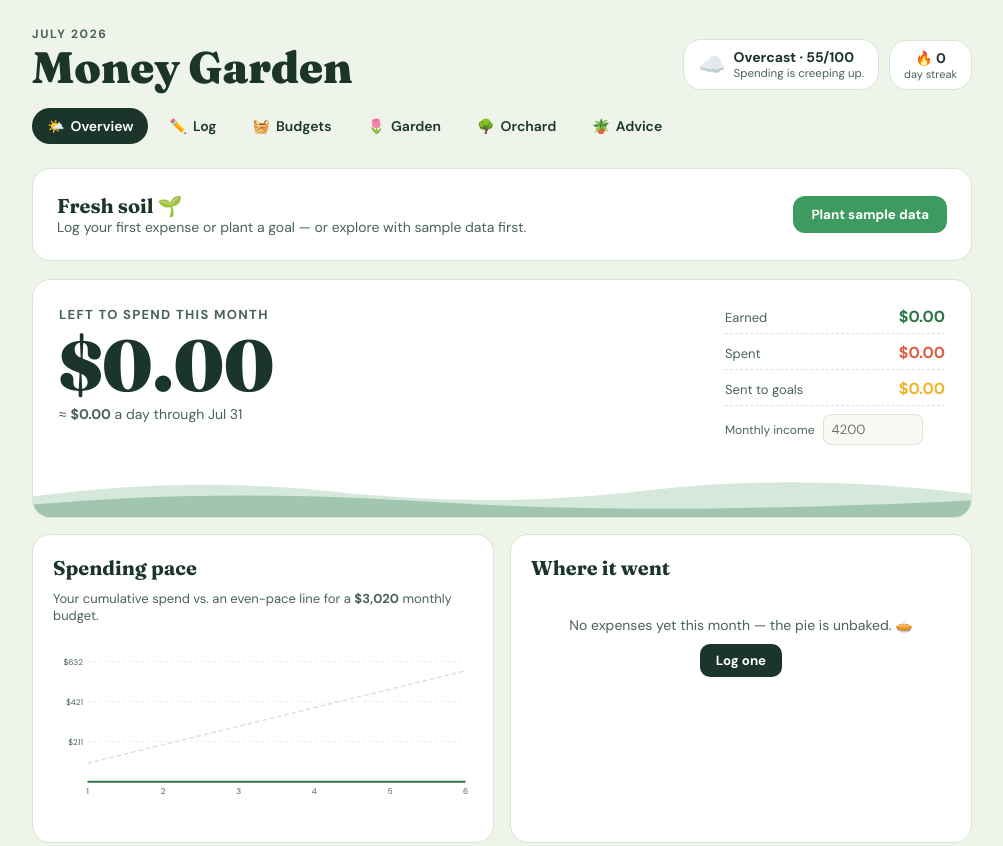
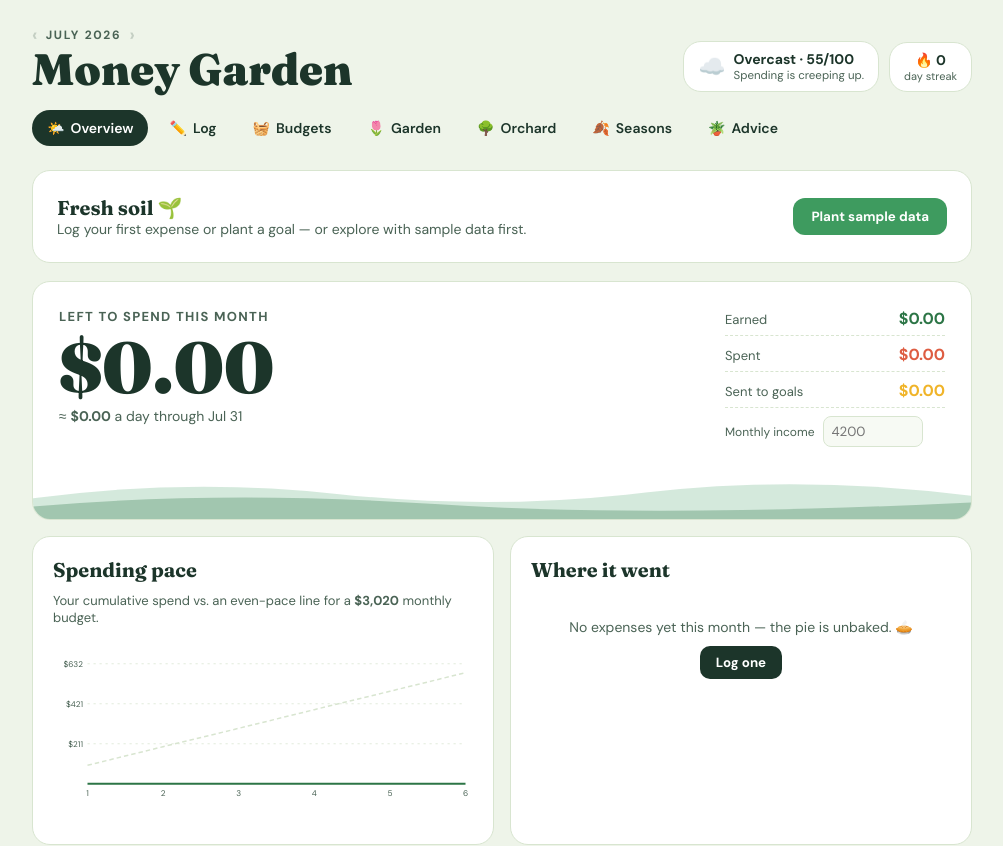
Before and after one commit to Snailoading/money-garden, a React (Vite) app: page / in a window 1280 px wide. Shown: the top 846 px of the page, without its empty margins (138-1141 px from the left). Built offline with nearby package versions, Linux system fonts and the light colour scheme.

Commit message:
Add month navigation: header switcher + view threading
A global viewing month with clamped arrows and a back-to-today pill.
Overview/Log/Budget plots follow; Garden/Orchard/Advice stay on today.

```diff
--- a/src/ui/App.tsx
+++ b/src/ui/App.tsx
@@ -6,8 +6,9 @@
 import { useEffect, useMemo, useRef, useState } from "react";
 import type { Commitment, Goal, Invest, State, Transaction } from "../engine/types";
 import { DEFAULT_INVEST, STORAGE_KEY } from "../engine/types";
-import { fmt, uid, todayISO } from "../engine/format";
-import { derive, weatherFor } from "../engine/stats";
+import { fmt, monthKey, monthLabel, uid, todayISO } from "../engine/format";
+import { derive, deriveMonthView, weatherFor } from "../engine/stats";
+import { monthRange, monthlyTrends } from "../engine/trends";
 import { bumpStreak, deserialize, emptyState, sampleState, serialize } from "../engine/state";
 import { buildBackup, parseBackup, type ImportPreview } from "../engine/backup";
 import { createStore } from "../engine/storage";
@@ -17,6 +18,7 @@ import { Log } from "./tabs/Log";
 import { Budgets } from "./tabs/Budgets";
 import { Garden } from "./tabs/Garden";
 import { Orchard } from "./tabs/Orchard";
+import { Seasons } from "./tabs/Seasons";
 import { Advice } from "./tabs/Advice";
 
 const store = createStore();
@@ -27,6 +29,7 @@ const TABS = [
   { id: "budgets",  label: "Budgets",  icon: "🧺" },
   { id: "garden",   label: "Garden",   icon: "🌷" },
   { id: "orchard",  label: "Orchard",  icon: "🌳" },
+  { id: "seasons",  label: "Seasons",  icon: "🍂" },
   { id: "advice",   label: "Advice",   icon: "🪴" },
 ] as const;
 type TabId = (typeof TABS)[number]["id"];
@@ -37,6 +40,8 @@ export function MoneyGarden() {
   const [toast, setToast] = useState<string | null>(null);
   const [confirmReset, setConfirmReset] = useState(false);
   const [pendingImport, setPendingImport] = useState<ImportPreview | null>(null);
+  /** YYYY-MM being browsed; null = today. Affects Overview, Log, Budget plots. */
+  const [viewYm, setViewYm] = useState<string | null>(null);
   const memoryFallback = useRef(false);
   const toastTimer = useRef<ReturnType<typeof setTimeout> | undefined>(undefined);
   const importInput = useRef<HTMLInputElement>(null);
@@ -79,6 +84,9 @@ export function MoneyGarden() {
 
   /* ---------- derived numbers (engine) ---------- */
   const derived = useMemo(() => (state ? derive(state) : null), [state]);
+  const monthView = useMemo(() => (state && viewYm ? deriveMonthView(state, viewYm) : null), [state, viewYm]);
+  const months = useMemo(() => (state ? monthRange(state) : []), [state]);
+  const trends = useMemo(() => (state ? monthlyTrends(state) : []), [state]);
 
   if (!state || !derived) {
     return (
@@ -183,12 +191,26 @@ export function MoneyGarden() {
     const { counts } = pendingImport;
     setStateSafe(pendingImport.state);
     setPendingImport(null);
+    setViewYm(null);
     setTab("overview");
     showToast(`🌱 Garden restored — ${counts.transactions} transactions, ${counts.goals} goals.`);
   };
 
+  /* ---------- month navigation ---------- */
+  const currentYm = monthKey();
+  const shownYm = viewYm ?? currentYm;
+  const shownIdx = months.indexOf(shownYm);
+  const canPrev = shownIdx > 0;
+  const canNext = viewYm !== null;
+  const goToMonth = (ym: string) => setViewYm(ym === currentYm ? null : ym);
+
   const isEmpty = state.transactions.length === 0 && state.goals.length === 0;
   const weather = weatherFor(derived.health);
+  const navBtnStyle = (enabled: boolean) => ({
+    border: "none", background: "transparent", cursor: enabled ? "pointer" : "default",
+    color: C.inkSoft, fontWeight: 700, fontSize: 18, lineHeight: 1, padding: "0 6px",
+    opacity: enabled ? 1 : 0.25,
+  } as const);
 
   return (
     <div style={{ minHeight: "100vh", background: C.bg, color: C.ink, fontFamily: "'DM Sans', system-ui, sans-serif" }}>
@@ -196,8 +218,20 @@ export function MoneyGarden() {
       <header style={{ maxWidth: 980, margin: "0 auto", padding: "26px 20px 8px" }}>
         <div style={{ display: "flex", alignItems: "flex-end", justifyContent: "space-between", flexWrap: "wrap", gap: 12 }}>
           <div>
-            <div style={{ fontSize: 12, letterSpacing: "0.14em", textTransform: "uppercase", color: C.inkSoft, fontWeight: 700 }}>
-              {new Date().toLocaleDateString("en-US", { month: "long", year: "numeric" })}
+            <div style={{ display: "flex", alignItems: "center", gap: 2, marginLeft: -6 }}>
+              <button className="mg-btn" onClick={() => canPrev && goToMonth(months[shownIdx - 1])} disabled={!canPrev}
+                aria-label="Previous month" style={navBtnStyle(canPrev)}>‹</button>
+              <div style={{ fontSize: 12, letterSpacing: "0.14em", textTransform: "uppercase", color: viewYm ? "#9A7418" : C.inkSoft, fontWeight: 700 }}>
+                {monthLabel(shownYm, true)}
+              </div>
+              <button className="mg-btn" onClick={() => canNext && goToMonth(months[shownIdx + 1] ?? currentYm)} disabled={!canNext}
+                aria-label="Next month" style={navBtnStyle(canNext)}>›</button>
+              {viewYm && (
+                <button className="mg-btn" onClick={() => setViewYm(null)}
+                  style={{ marginLeft: 4, border: `1.5px solid #9A7418`, background: "#FBF3DC", color: "#9A7418", borderRadius: 999, padding: "2px 10px", fontWeight: 700, fontSize: 11, cursor: "pointer" }}>
+                  ↩ today
+                </button>
+              )}
             </div>
             <h1 style={{ fontFamily: "'Fraunces', serif", fontWeight: 900, fontSize: "clamp(30px, 5vw, 44px)", margin: "2px 0 0", lineHeight: 1.05 }}>
               Money Garden
@@ -240,18 +274,19 @@ export function MoneyGarden() {
               <div style={{ fontFamily: "'Fraunces', serif", fontWeight: 700, fontSize: 20 }}>Fresh soil 🌱</div>
               <div style={{ color: C.inkSoft, fontSize: 14 }}>Log your first expense or plant a goal — or explore with sample data first.</div>
             </div>
-            <button className="mg-btn" onClick={() => setStateSafe(sampleState())}
+            <button className="mg-btn" onClick={() => { setStateSafe(sampleState()); setViewYm(null); }}
               style={{ background: C.leaf, color: "#fff", border: "none", borderRadius: 12, padding: "10px 18px", fontWeight: 700, cursor: "pointer" }}>
               Plant sample data
             </button>
           </div>
         )}
 
-        {tab === "overview" && <Overview state={state} d={derived} setIncome={setIncome} goTo={(t) => setTab(t as TabId)} />}
-        {tab === "log" && <Log state={state} d={derived} addTransaction={addTransaction} deleteTransaction={deleteTransaction} />}
-        {tab === "budgets" && <Budgets state={state} d={derived} setBudget={setBudget} addCommitment={addCommitment} deleteCommitment={deleteCommitment} logCommitmentPayment={logCommitmentPayment} />}
+        {tab === "overview" && <Overview state={state} d={derived} view={monthView} setIncome={setIncome} goTo={(t) => setTab(t as TabId)} />}
+        {tab === "log" && <Log state={state} d={derived} view={monthView} addTransaction={addTransaction} deleteTransaction={deleteTransaction} />}
+        {tab === "budgets" && <Budgets state={state} d={derived} view={monthView} setBudget={setBudget} addCommitment={addCommitment} deleteCommitment={deleteCommitment} logCommitmentPayment={logCommitmentPayment} />}
         {tab === "garden" && <Garden state={state} addGoal={addGoal} waterGoal={waterGoal} deleteGoal={deleteGoal} />}
         {tab === "orchard" && <Orchard state={state} d={derived} setInvest={setInvest} addHolding={addHolding} updateHolding={updateHolding} deleteHolding={deleteHolding} waterOrchard={waterOrchard} />}
+        {tab === "seasons" && <Seasons trends={trends} goToMonth={(ym) => { goToMonth(ym); setTab("overview"); }} />}
         {tab === "advice" && <Advice state={state} d={derived} />}
 
         {/* ===== import confirm card ===== */}
@@ -297,13 +332,13 @@ export function MoneyGarden() {
                 e.target.value = ""; // allow re-picking the same file
               }} />
             {!isEmpty && (
-              <button className="mg-btn" onClick={() => { setStateSafe(sampleState()); setConfirmReset(false); showToast("🌼 Sample garden replanted"); }}
+              <button className="mg-btn" onClick={() => { setStateSafe(sampleState()); setConfirmReset(false); setViewYm(null); showToast("🌼 Sample garden replanted"); }}
                 style={{ background: "transparent", border: `1.5px solid ${C.border}`, borderRadius: 10, padding: "7px 14px", fontWeight: 600, fontSize: 13, color: C.inkSoft, cursor: "pointer" }}>
                 Replant sample data
               </button>
             )}
             {confirmReset ? (
-              <button className="mg-btn" onClick={() => { setStateSafe(emptyState()); setConfirmReset(false); setTab("overview"); showToast("🍂 Fresh soil — everything cleared"); }}
+              <button className="mg-btn" onClick={() => { setStateSafe(emptyState()); setConfirmReset(false); setViewYm(null); setTab("overview"); showToast("🍂 Fresh soil — everything cleared"); }}
                 style={{ background: C.tomato, border: `1.5px solid ${C.tomato}`, borderRadius: 10, padding: "7px 14px", fontWeight: 700, fontSize: 13, color: "#fff", cursor: "pointer" }}>
                 Really erase everything?
               </button>
--- a/src/ui/tabs/Log.tsx
+++ b/src/ui/tabs/Log.tsx
@@ -5,14 +5,16 @@
 import { useState } from "react";
 import type { State, Transaction } from "../../engine/types";
 import { CATEGORIES } from "../../engine/types";
-import type { Derived } from "../../engine/stats";
-import { fmt, todayISO } from "../../engine/format";
+import type { Derived, MonthView } from "../../engine/stats";
+import { fmt, monthLabel, todayISO } from "../../engine/format";
 import { C, inputStyle } from "../theme";
 import { CardTitle, Empty, Field } from "../bits";
 
-export function Log({ d, addTransaction, deleteTransaction }: {
+export function Log({ d, view, addTransaction, deleteTransaction }: {
   state: State;
   d: Derived;
+  /** A browsed past month; null/undefined = today. */
+  view?: MonthView | null;
   addTransaction: (tx: Omit<Transaction, "id">) => void;
   deleteTransaction: (id: string) => void;
 }) {
@@ -70,12 +72,12 @@ export function Log({ d, addTransaction, deleteTransaction }: {
       </section>
 
       <section className="mg-card" style={{ padding: 20 }}>
-        <CardTitle>This month's ledger</CardTitle>
-        {d.monthTx.length === 0 ? (
-          <Empty text="Nothing logged yet this month." />
+        <CardTitle>{view ? `${monthLabel(view.ym)}'s ledger` : "This month's ledger"}</CardTitle>
+        {(view ?? d).monthTx.length === 0 ? (
+          <Empty text={view ? "Nothing was logged that month." : "Nothing logged yet this month."} />
         ) : (
           <ul style={{ listStyle: "none", margin: 0, padding: 0 }}>
-            {d.monthTx.slice(0, 40).map((t) => {
+            {(view ?? d).monthTx.slice(0, 40).map((t) => {
               const cat = CATEGORIES.find((c) => c.id === t.category);
               const sign = t.type === "income" ? "+" : t.type === "saving" ? "→" : "−";
               const color = t.type === "income" ? C.leafDark : t.type === "saving" ? C.marigold : C.ink;
```
Also changed, not shown: src/ui/tabs/Budgets.tsx (+7 -4 lines), src/ui/tabs/Overview.tsx (+30 -16 lines).
